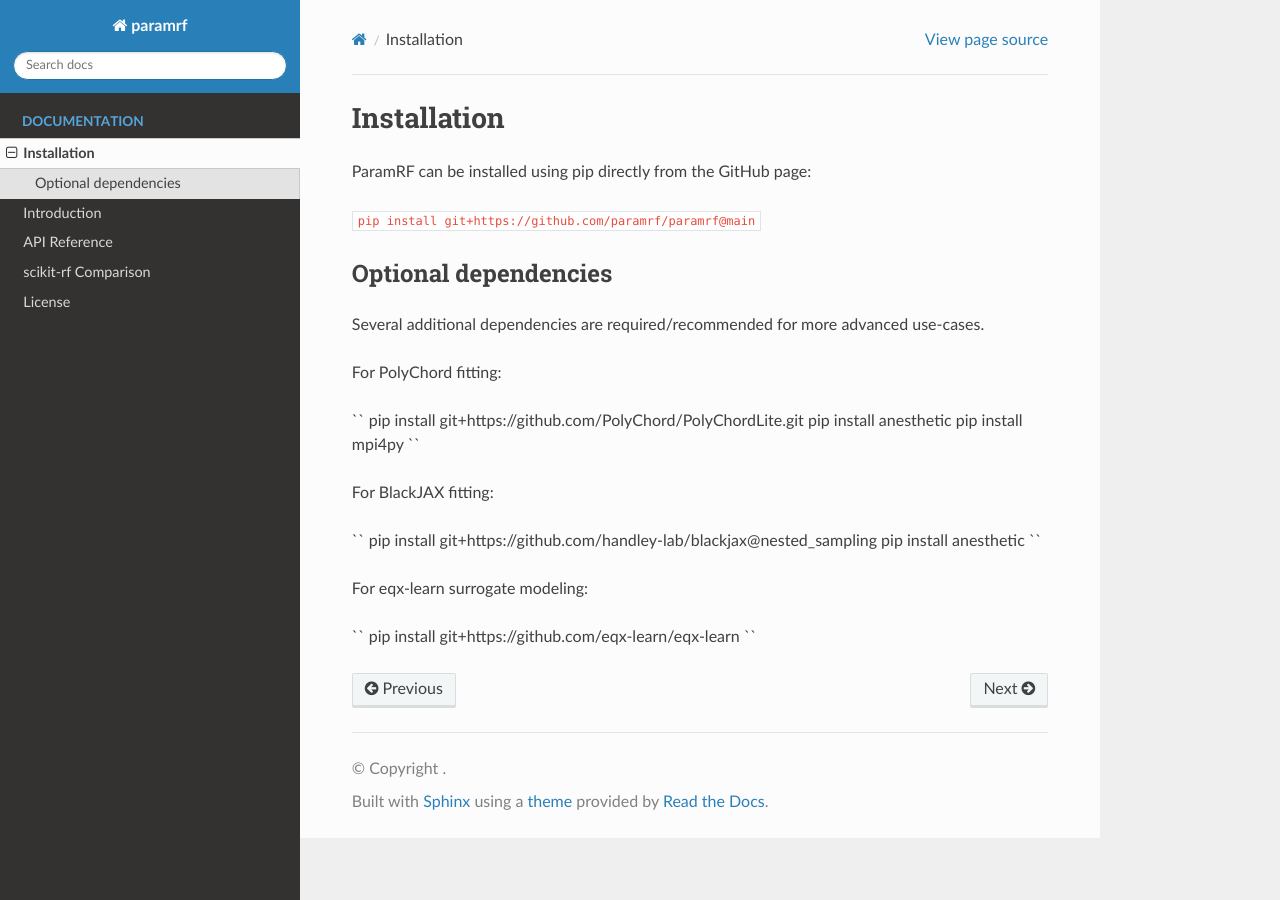
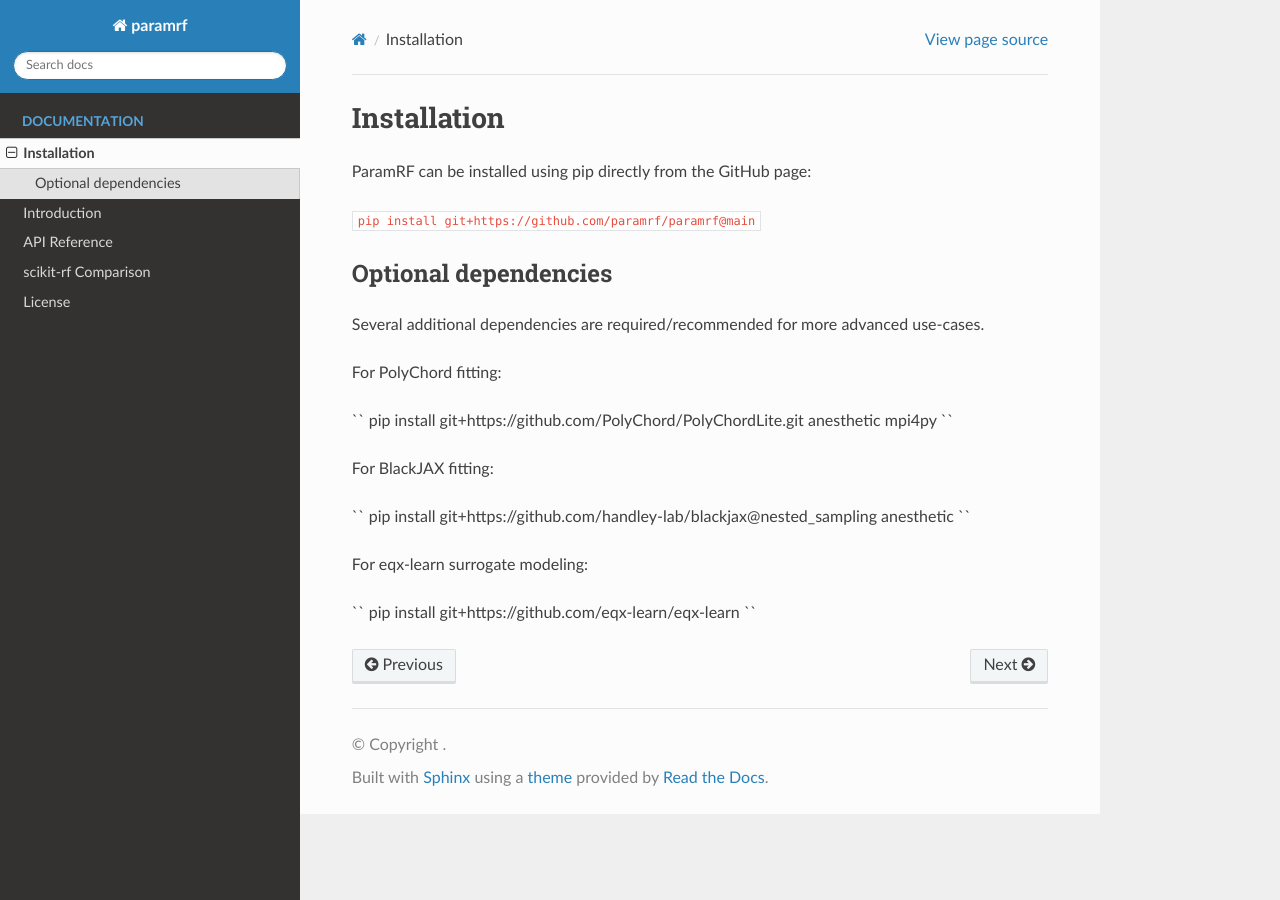
Before and after one commit to gvcallen/paramrf, a Sphinx documentation site: the page built from docs/source/installation.rst, in a window 1280 px wide. Built offline with Sphinx 7.4.7 and the Read the Docs theme 3.1.0, drawn with Linux system fonts in a browser that asks for light colours.

```diff
--- a/docs/source/installation.rst
+++ b/docs/source/installation.rst
@@ -11,16 +11,13 @@
 For PolyChord fitting:
 
 ``
-pip install git+https://github.com/PolyChord/PolyChordLite.git
-pip install anesthetic
-pip install mpi4py
+pip install git+https://github.com/PolyChord/PolyChordLite.git anesthetic mpi4py
 ``
 
 For BlackJAX fitting:
 
 ``
-pip install git+https://github.com/handley-lab/blackjax@nested_sampling
-pip install anesthetic
+pip install git+https://github.com/handley-lab/blackjax@nested_sampling anesthetic
 ``
 
 For eqx-learn surrogate modeling:
--- a/pyproject.toml
+++ b/pyproject.toml
@@ -1,6 +1,6 @@
 [project]
 name = "paramrf"
-version = "0.10.1"
+version = "0.10.2"
 description = "ParamRF: Parametric Radio Frequency Modelling, Fitting and Sampling"
 readme = "README.md"
 authors = [
```
Also changed, not shown: README.md (+2 -5 lines), 1 other file.
